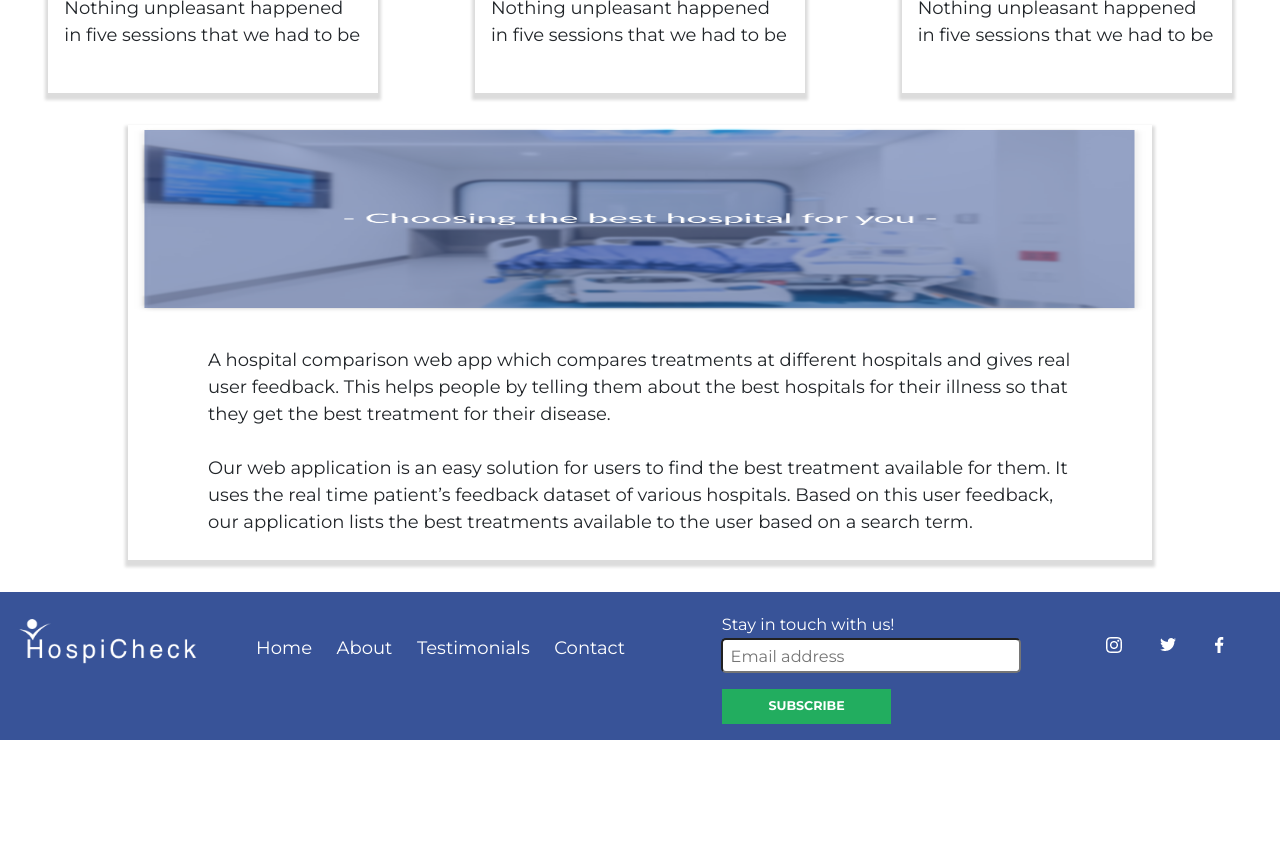
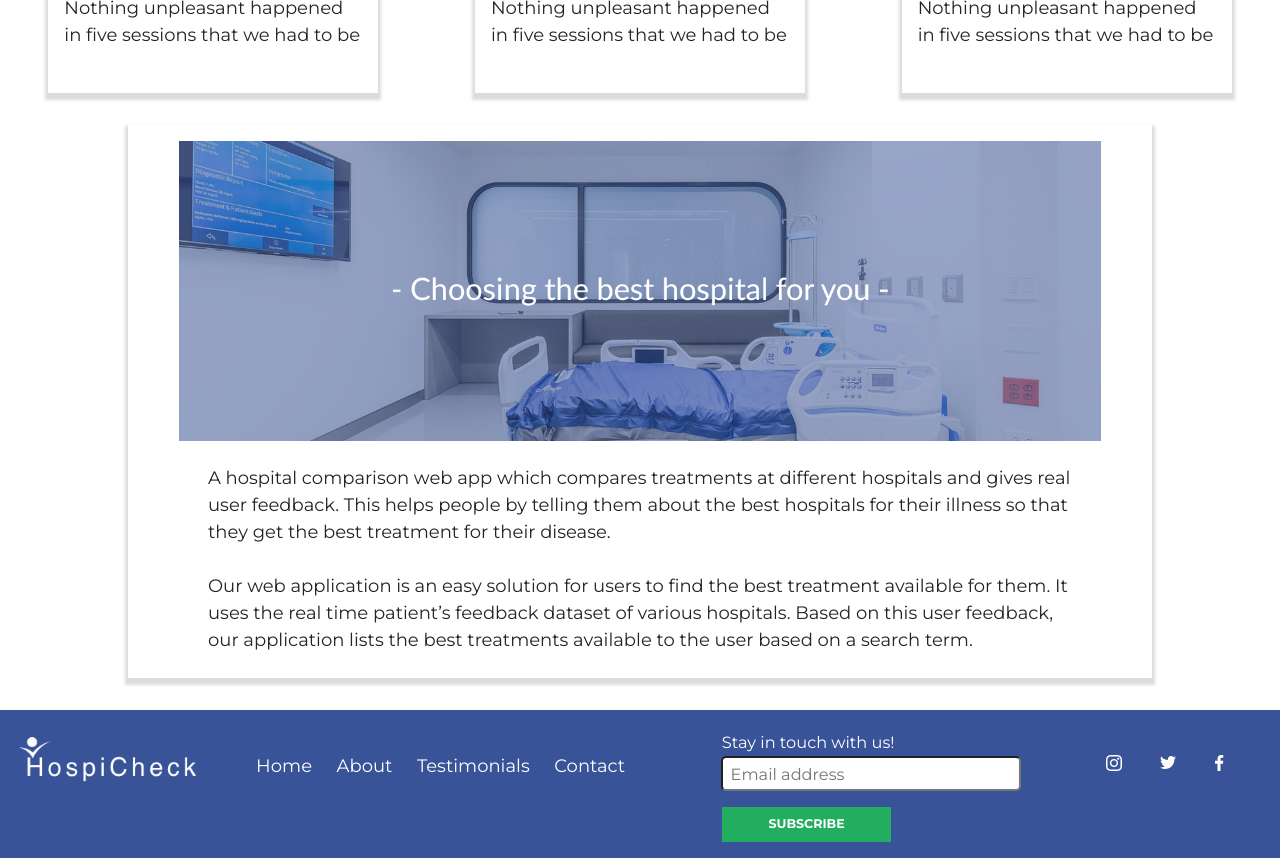
Before and after one commit to giriksoni0710/HospicheckWebApp, an Angular app: page / in a window 1280 px wide. Shown: the part 1300-2158 px from the top of the page. Before the commit the page ends 2040 px from the top, so only its background shows below. Built offline with nearby package versions, Linux system fonts and the light colour scheme; some icons are missing.

Commit message:
home page final except nav

```diff
--- a/src/app/home/home.component.html
+++ b/src/app/home/home.component.html
@@ -71,6 +71,7 @@
     <div class="reviewCard2">
       <div class="reviewImg2">
         <!-- <img src="./assets/img/hospiBed.png" alt="Review Home image4"> -->
+        <img src="./assets/img/reviwHome5.png" alt="Review Home image5">
       </div>
       <div class="reviewBody2">
           A hospital comparison web app which compares treatments
--- a/src/app/home/home.component.scss
+++ b/src/app/home/home.component.scss
@@ -159,27 +159,31 @@
   box-shadow:0 4px 3px 3px #dcdcdc;
 
   .reviewImg2{
-
-    // width:320px;
-    // height:190px;
-    // margin:1rem 5px;
-    // background: url("/assets/img/hospiBed.png");
-    background: url("/assets/img/hospiBed@2x.png") no-repeat;
-    background-size: 100% 190px;
     display:inline-block;
-    width: 100%;
+    width: 90%;
     height: 190px;
     max-height:300px;
-    margin: 0 auto;
-    text-align: center;
+    margin: 1rem 5% 0;
+    padding-top: 0.5rem;
+    @media screen and (min-width:640px)
+    {
+      padding-top: 0;
+    }
+    @media screen and (min-width:1000px)
+    {
+      height: 400px;
+    }
+    // margin: 2rem 5% 0;
+    // text-align: center;
     // background: red;
     img{
       // max-width:100%;
       // height: auto;
+      width:100%;
       max-width: 100%;
       max-height: 100%;
       height: auto;
-      object-fit: contain;
+      object-fit: cover;
       object-position: center center;
     }
   }
@@ -191,7 +195,11 @@
     width: 100%;
     height: auto;
     margin: 0 auto;
-    padding: 1.5rem;
+    padding: 0 1.5rem 1.5rem;
+    @media screen and (min-width:640px)
+    {
+      padding:1.5rem;
+    }
     @media screen and (min-width:1000px)
     {
       padding:1.5rem 5rem;
```
Also changed, not shown: src/assets/img/reviwHome5.png (added).
